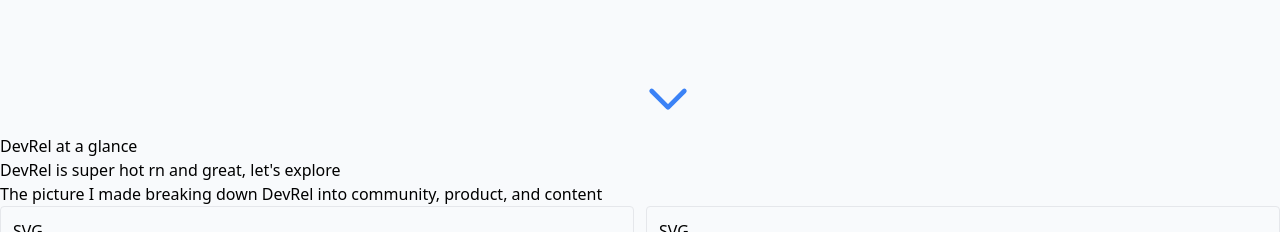
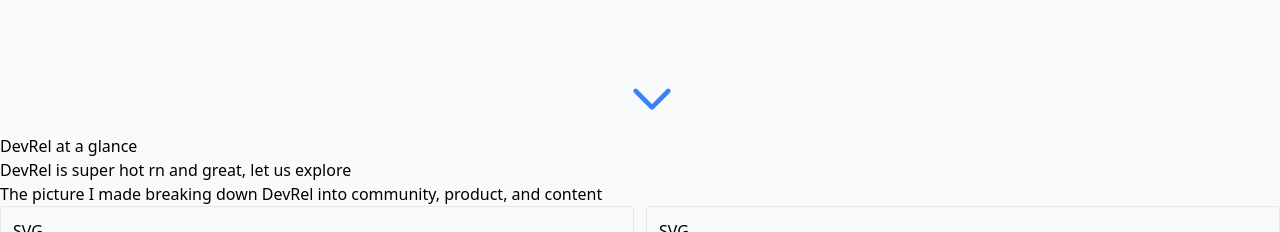
Before and after one commit to Nutlope/whatisdevrel, a Next.js app: page / in a window 1280 px wide. Shown: the part 666-898 px from the top of the page. Built offline with nearby package versions, Linux system fonts and the light colour scheme.

Commit message:
small refactor

```diff
--- a/components/Header.js
+++ b/components/Header.js
@@ -22,10 +22,10 @@ export default function Header() {
         </div>
       </div>
       <a
-        title="Go to Understanding DevRel"
-        href="#understanding-devrel"
+        title="Go to DevRel at a glance"
+        href="#devrel-at-a-glance"
         aria-hidden="true"
-        className="absolute left-1/2 bottom-2 scroll-smooth hidden sm:block"
+        className="absolute left-1/2 bottom-2 scroll-smooth hidden -ml-4 lg:block"
       >
         <svg
           className="h-14 w-14 animate-pulse text-blue-500"
--- a/pages/index.js
+++ b/pages/index.js
@@ -1,3 +1,4 @@
+/* eslint-disable react/no-unescaped-entities */
 import Head from "next/head";
 import Header from "../components/Header";
 
@@ -6,14 +7,27 @@ export default function Home() {
     <>
       <Head>
         <title>What is DevRel</title>
-        <meta name="description" content="DevRel explained" />
+        <meta
+          name="description"
+          content="All you need to know about DevRel and how to get into it."
+        />
       </Head>
-      <div className=" w-full bg-slate-50 scroll-smooth dark:bg-neutral-900">
+      <div className="w-full bg-slate-50 scroll-smooth dark:bg-neutral-900">
         <Header />
+        {/* <div className="flex justify-evenly w-full h-28 items-center">
+          <div className="bg-red-500">Hey</div>
+          <div className="bg-blue-500">to</div>
+          <div className="bg-purple-500">the</div>
+          <div className="bg-yellow-500">world</div>
+        </div> */}
         <div>
-          <div className="left">
+          {/* TODO: Do this smooth scrolling with a ref */}
+          <div
+            id="devrel-at-a-glance"
+            className="scroll-smooth hover:scroll-auto"
+          >
             <h1>DevRel at a glance</h1>
-            <p>DevRel is super hot rn and great, let's explore</p>
+            <p>DevRel is super hot rn and great, let us explore</p>
           </div>
 
           <div className="right">
```
Also changed, not shown: 1 other file (tests, documents, lock files or other folders).
